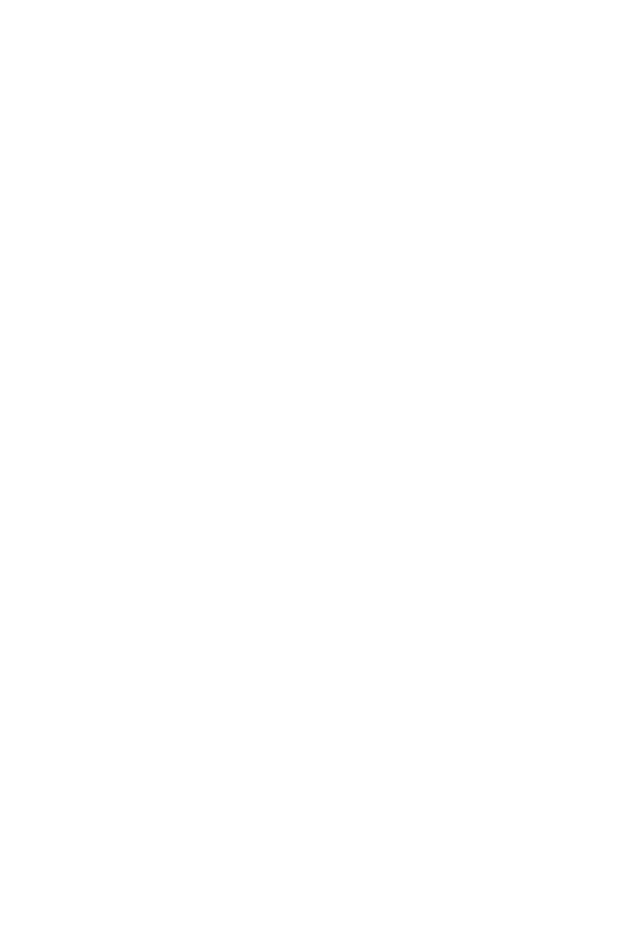
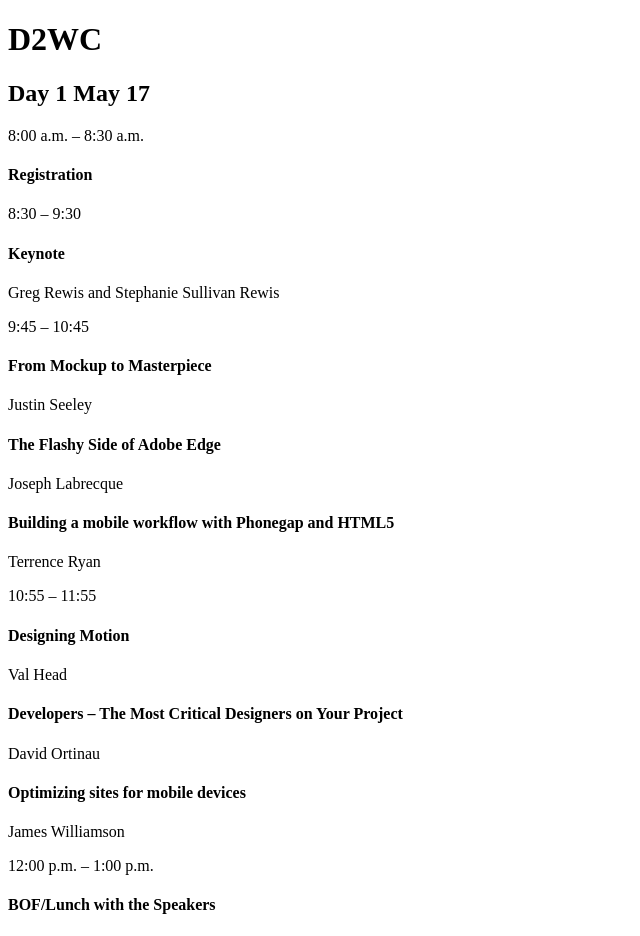
Before and after one commit to tpryan/D2WC-Mobile-app, a plain HTML site: page index.html in a window 1280 px wide. Shown: the whole page, without its empty margins (0-640 px from the left). Before the commit the page ends 800 px from the top, so only its background shows below. Drawn offline with Linux system fonts and the light colour scheme.

Commit message:
Added some initial content.

```diff
--- a/index.html
+++ b/index.html
@@ -8,8 +8,79 @@
 	</head>
 	<body id="home">
 		<header>
+			<h1>D2WC</h1>
 		</header>
 		<div id ="content">
+
+			<section class="day">
+				<header>
+					<h1>Day 1 <time datetime="2012-05-17">May 17</time></h1>
+				</header>
+
+				<article class="timeslot">
+					<time datetime="2012-05-17T08:00-05:00">8:00 a.m. – 8:30 a.m.</time>
+					<article class="fullslot">
+						<h1>Registration</h1>
+					</article>
+				</article>
+
+				<article class="timeslot">
+					<time datetime="2012-05-17T08:30-05:00">8:30 – 9:30</time>
+					<article class="fullslot">
+						<h1>Keynote</h1>
+						<p class="speakers">Greg Rewis and Stephanie Sullivan Rewis</p>
+					</article>
+				</article>
+
+
+
+
+				<article class="timeslot">
+					<time datetime="2012-05-17T09:45-05:00">9:45 – 10:45</time>
+					<article class="session">
+						<h1>From Mockup to Masterpiece</h1>
+						<p class="speakers">Justin Seeley</p>
+					</article>
+					<article class="session">
+						<h1>The Flashy Side of Adobe Edge</h1>
+						<p class="speakers">Joseph Labrecque</p>
+					</article>
+					<article class="session">
+						<h1>Building a mobile workflow with Phonegap and HTML5</h1>
+						<p class="speakers">Terrence Ryan</p>
+					</article>
+				</article>
+
+
+				<article class="timeslot">
+					<time datetime="2012-05-17T10:55-05:00">10:55 – 11:55</time>
+					<article class="session">
+						<h1>Designing Motion</h1>
+						<p class="speakers">Val Head</p>
+					</article>
+					<article class="session">
+						<h1>Developers – The Most Critical Designers on Your Project</h1>
+						<p class="speakers">David Ortinau </p>
+					</article>
+					<article class="session">
+						<h1>Optimizing sites for mobile devices</h1>
+						<p class="speakers">James Williamson</p>
+					</article>
+				</article>
+
+				<article class="timeslot">
+					<time datetime="2012-05-17T12:00-05:00">12:00 p.m. – 1:00 p.m.</time>
+					<article class="fullslot">
+						<h1>BOF/Lunch with the Speakers</h1>
+					</article>
+				</article>
+
+
+			</section>
+
+
+
+
 		</div>
 
 		<footer>
```
